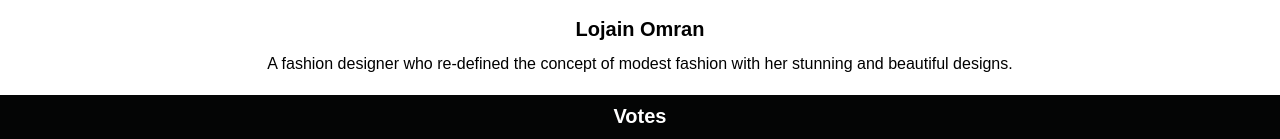
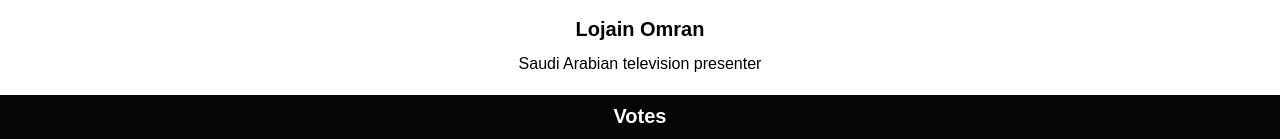
Before and after one commit to phyllova/dubai5, a plain HTML site: page index.html in a window 1280 px wide. Shown: the part 2369-2508 px from the top of the page. Drawn offline with Linux system fonts and the light colour scheme.

Commit message:
Update index.html

```diff
--- a/index.html
+++ b/index.html
@@ -92,7 +92,7 @@
           Lojain Omran
         </h2>
         <p>
-          A fashion designer who re-defined the concept of modest fashion with her stunning and beautiful designs.
+          Saudi Arabian television presenter
         </p>
       </div>
     </center>
```
